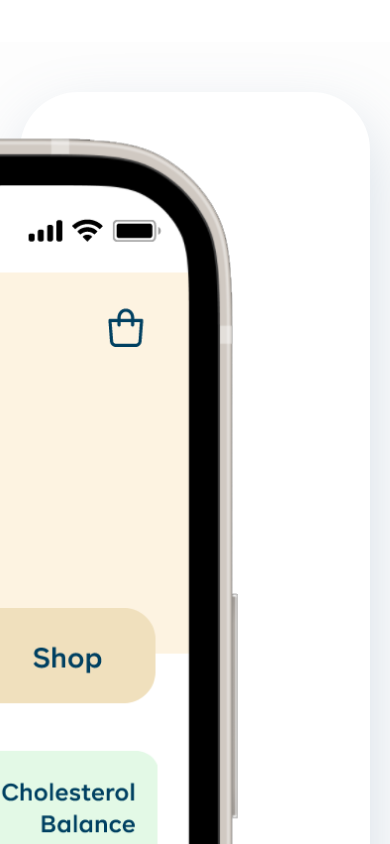
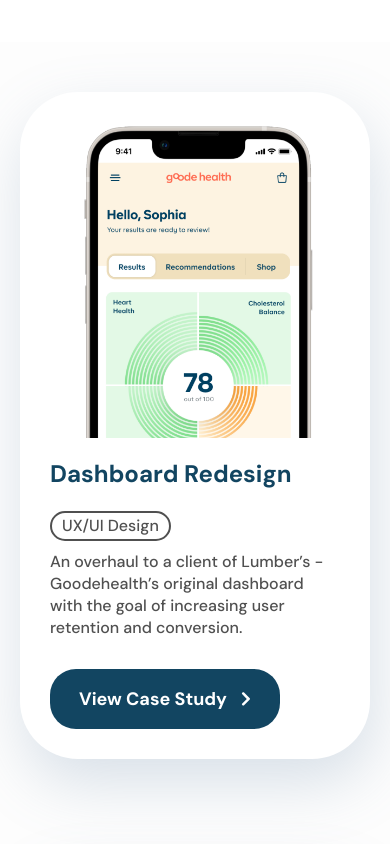
Before and after one commit to dermansultan/Portfolio2020, a React (Create React App) app: page / in a window 390 px wide. Shown: the part 940-1784 px from the top of the page. Built offline with nearby package versions, Linux system fonts and the light colour scheme.

Commit message:
Fix mobile image

```diff
--- a/src/Components/Home.jsx
+++ b/src/Components/Home.jsx
@@ -305,7 +305,10 @@ const Home = () => {
             projLink={"/GoodeHealth"}
             flexEnd
             vector={
-              <img src={lumber} style={{ marginLeft: "90px", height: "97%" }} />
+              <img
+                src={lumber}
+                style={{ height: "97%", maxWidth: "100%", objectFit: "cover" }}
+              />
             }
           />
           <CaseCard
```
